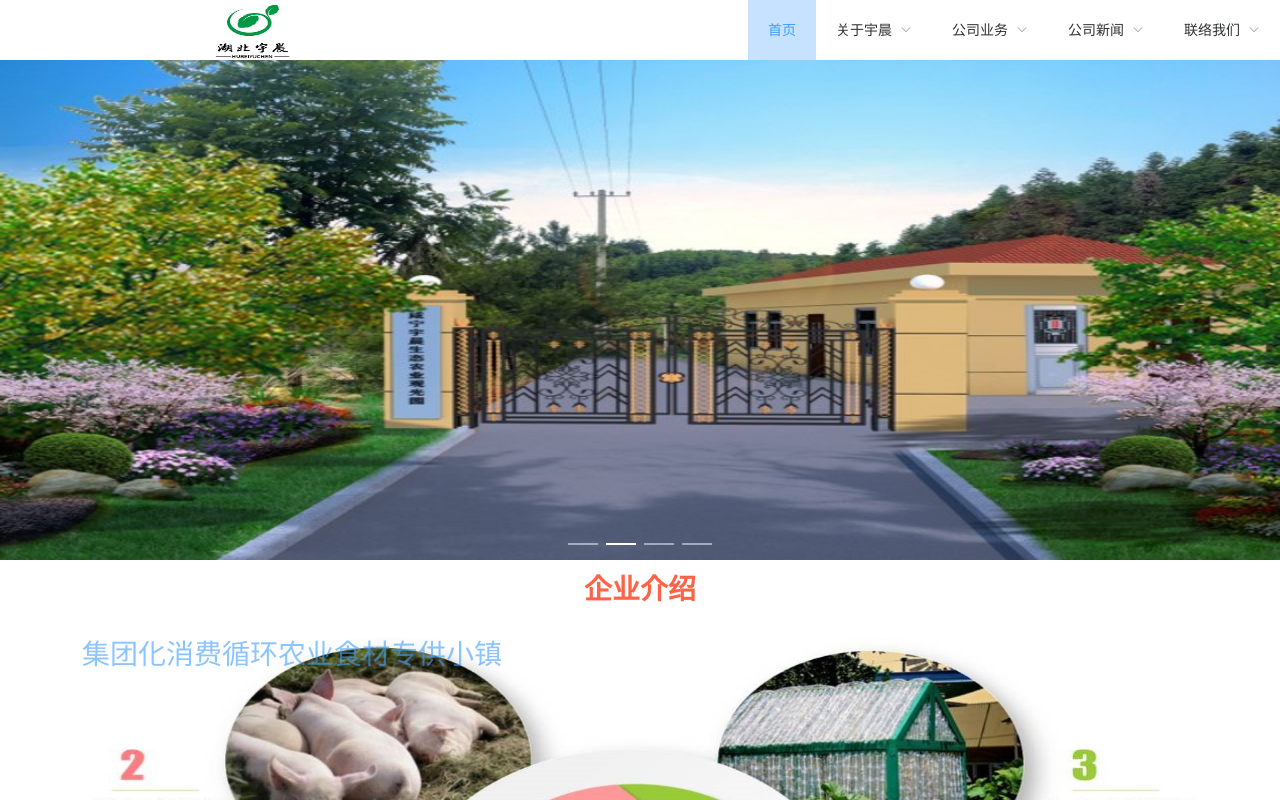
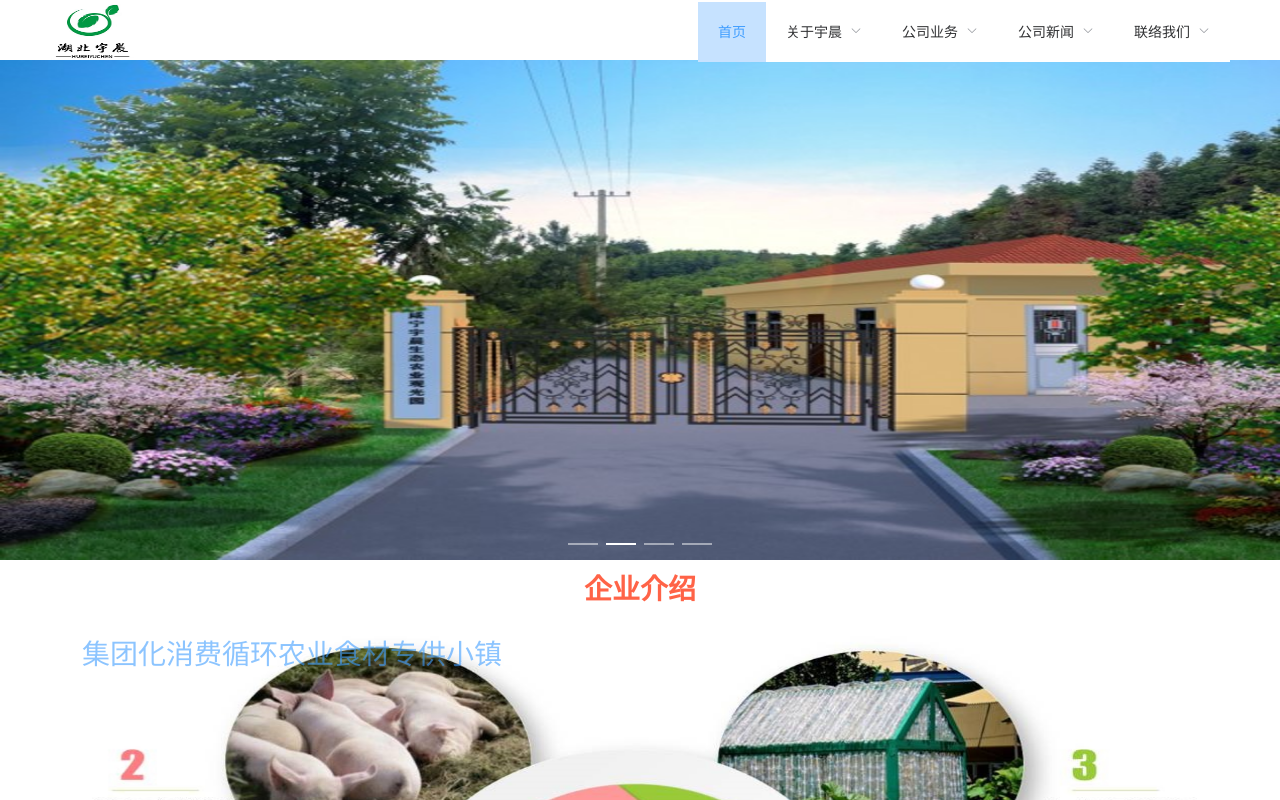
Before and after one commit to ChoiceAndEffort/muye20210530, a Vue app: page /home in a window 1280 px wide. Built offline with nearby package versions, Linux system fonts and the light colour scheme.

Commit message:
feat:调整样式

```diff
--- a/src/components/header.vue
+++ b/src/components/header.vue
@@ -1,11 +1,16 @@
 <template>
-  <div class="header" v-if="!isMobile">
+  <div class="header" :class="{pc:!isMobile}">
+    <div class="content">
       <div class="left">
         <h1 v-show="false">湖北宇晨农牧有限公司</h1>
         <img src="../assets/images/logo.png" alt srcset />
       </div>
       <div class="right">
+        <div class="icon" @click="show=!show" v-if="isMobile">
+          <van-icon name="wap-nav" />
+        </div>
         <el-menu
+          v-else
           :default-active="activeIndex"
           class="el-menu-demo"
           mode="horizontal"
@@ -36,17 +41,50 @@
         </el-menu>
       </div>
     </div>
+    <van-popup v-model="show" position="top" v-if="isMobile" :style="{ height: '70%' }">
+      <van-collapse v-model="activeNames" accordion>
+        <template v-for="item in menuList">
+          <div
+            class="van-collapse-item-father"
+            v-if="!(item.children&&item.children.length>0)"
+            :key="item.index"
+            @click="handleGoPage(item.url)"
+          >
+            <div class="son">{{item.name}}</div>
+          </div>
+          <van-collapse-item :title="item.name" :name="item.index" v-else :key="item.index">
+            <div
+              class="van-collapse-item-son"
+              v-for="son in item.children"
+              :index="son.index"
+              :key="son.index"
+              @click="handleGoPage(son.url)"
+            >{{ son.name }}</div>
+          </van-collapse-item>
+        </template>
+      </van-collapse>
+    </van-popup>
+  </div>
 </template>
 
 <script>
+import { Icon, Popup, Collapse, CollapseItem } from "vant";
 import { menuList } from "@/public/companyList";
 export default {
   name: "Header",
   inject: ["isMobile"],
+  components: {
+    "van-popup": Popup,
+    "van-icon": Icon,
+    "van-collapse": Collapse,
+    "van-collapse-item": CollapseItem,
+  },
   data() {
     return {
+      activeNames: [],
       activeIndex: "",
       menuList,
+      show: false,
     };
   },
   watch: {
@@ -77,6 +115,9 @@ export default {
     handleGoPage(url) {
       this.$router.push({ name: url });
     },
+    handleShow() {
+      this.show = true;
+    },
   },
 };
 </script>
@@ -84,23 +125,38 @@ export default {
 <style lang="less" scoped>
 @height: 60px;
 .header {
-  z-index: 100;
+  z-index: 1000;
   height: @height;
-  display: flex;
-  justify-content: space-between;
   position: sticky;
   background: #fff;
   top: 0px;
-
+  .content {
+    display: flex;
+    justify-content: space-between;
+    align-items: center;
+  }
   .left {
     display: inline-block;
     img {
-      height: 100%;
+      height: 60px;
       width: 100px;
-      margin-left: 200px;
     }
   }
-
+  .right {
+    margin-right: 10px;
+    font-size: 36px;
+    color: #c1c1c1;
+  }
+  .van-collapse-item-father {
+    padding: 0px 16px;
+    .son {
+      border-bottom: 1px solid #ccc;
+      padding: 10px 0;
+    }
+  }
+  .van-collapse-item-son {
+    padding: 5px 0;
+  }
   /deep/.el-submenu__icon-arrow {
     right: 0px;
   }
@@ -115,5 +171,18 @@ export default {
     border-bottom: none !important;
     background: #c6e2ff !important;
   }
+  /deep/.van-popup--top {
+    top: 60px;
+    text-align: left;
+  }
+  /deep/ .van-overlay {
+    top: 60px;
+  }
+}
+.pc {
+  .content {
+    width: 1200px;
+    margin: 0 auto;
+  }
 }
 </style>
--- a/src/components/muban.vue
+++ b/src/components/muban.vue
@@ -1,5 +1,5 @@
 <template>
-  <div class="mu-ban">
+  <div class="mu-ban" :class="{pc:!isMobile}">
     <Header />
     <div class="mu-ban-content">
       <slot />
@@ -11,6 +11,7 @@
 <script>
 export default {
   name: "MuBan",
+  inject: ["isMobile"],
   data() {
     return {};
   },
@@ -23,9 +24,11 @@ export default {
   display: flex;
   flex-direction: column;
   height: 100%;
-  // min-width: 1000px;
   .mu-ban-content {
     flex: 1;
   }
 }
+.pc {
+  min-width: 1000px;
+}
 </style>
--- a/src/views/company/Index.vue
+++ b/src/views/company/Index.vue
@@ -92,7 +92,7 @@ export default {
   }
   .isMobile {
     width: 100%;
-    padding: 0.2rem;
+    padding: 10px;
   }
   .introduce-list {
     display: flex;
--- a/src/views/company/history/Index.vue
+++ b/src/views/company/history/Index.vue
@@ -1,6 +1,6 @@
 <template>
   <div class="history">
-    <div class="title">发展历程</div>
+    <div class="title" v-if="!isMobile">发展历程</div>
     <el-timeline>
       <el-timeline-item timestamp="2021/04/14" placement="top">
         <el-card>
@@ -21,6 +21,7 @@
 <script>
 export default {
   name: "History",
+    inject: ["isMobile"],
   data() {
     return {};
   },
--- a/src/views/company/honor/Index.vue
+++ b/src/views/company/honor/Index.vue
@@ -1,12 +1,13 @@
 <template>
   <div class="honor">
-    <div class="title">荣誉资质</div>
+    <div class="title" v-if="!isMobile">荣誉资质</div>
   </div>
 </template>
 
 <script>
 export default {
   name: "Honor",
+  inject: ["isMobile"],
   data() {
     return {};
   },
--- a/src/views/company/introduce/Index.vue
+++ b/src/views/company/introduce/Index.vue
@@ -1,6 +1,6 @@
 <template>
   <div class="introduce">
-    <div class="title">企业介绍</div>
+    <div class="title" v-if="!isMobile">企业介绍</div>
     <p>湖北宇晨农牧有限公司是专业从事优良PIC配套系种猪生产及生猪养殖新技术、新设备市场开发与推广，生态化种养殖的公司。现拥有湖北江夏1000头、罗田2000头PIC配套系祖代种猪场各1个，湖北罗田600头新美系原种猪场1个、湖北团风“公司+家庭农场”1个，广西钦州计划新建年出栏30万头生猪养殖基地1个，形成年出栏优质PIC父母代种猪3万头，育肥猪7万头，年出栏40万头的生猪养殖产业。</p>
 
     <p>公司以发展生态循环农业为主题，计划建成占地1000亩的现代生态循环农业科技示范园，以“猪-沼-水生蔬菜-无公害果蔬”生态循环模式，打造集科学研究、种苗繁育、生产示范、种养结合、乡村振兴、休闲体验教育为一体的生态循环农业科技示范园。</p>
@@ -10,6 +10,7 @@
 <script>
 export default {
   name: "Introduce",
+  inject: ["isMobile"],
   data() {
     return {};
   },
--- a/src/views/company/video/Index.vue
+++ b/src/views/company/video/Index.vue
@@ -1,12 +1,13 @@
 <template>
   <div class="video">
-    <div class="title">视频中心</div>
+    <div class="title" v-if="!isMobile">视频中心</div>
   </div>
 </template>
 
 <script>
 export default {
   name: "Video",
+  inject: ["isMobile"],
   data() {
     return {};
   },
--- a/src/views/company/words/Index.vue
+++ b/src/views/company/words/Index.vue
@@ -1,6 +1,6 @@
 <template>
   <div class="words" :class="{isMobile:isMobile}">
-    <div class="title">总经理寄语</div>
+    <div class="title" v-if="!isMobile">总经理寄语</div>
     <div class="top">
       <div class="left">
         <el-image style="width: 300px; height: 300px" :src="leader" fit="cover"></el-image>
--- a/src/views/contactUs/Index.vue
+++ b/src/views/contactUs/Index.vue
@@ -1,5 +1,5 @@
 <template>
-  <div class="contact-us">
+  <div class="contact-us" :class="{pc:!isMobile}">
     <div class="contact-us-img">
       <img :src="contact" alt srcset />
     </div>
@@ -14,6 +14,7 @@ import contact from "@/assets/images/contact.jpg";
 
 export default {
   name: "ContactUs",
+  inject: ["isMobile"],
   data() {
     return {
       contact,
@@ -34,8 +35,11 @@ export default {
     }
   }
   .content {
-    width: 1200px;
-    margin: 0 auto;
+    width: 100%;
   }
 }
+.pc {
+  width: 1200px;
+  margin: 0 auto;
+}
 </style>
--- a/src/views/news/industryNews/Index.vue
+++ b/src/views/news/industryNews/Index.vue
@@ -1,12 +1,13 @@
 <template>
   <div class="industry-news">
-    <div class="title">行业动态</div>
+    <div class="title" v-if="!isMobile">行业动态</div>
   </div>
 </template>
 
 <script>
 export default {
   name: "IndustryNews",
+  inject: ["isMobile"],
   data() {
     return {};
   },
--- a/src/views/news/notice/Index.vue
+++ b/src/views/news/notice/Index.vue
@@ -1,6 +1,6 @@
 <template>
   <div class="notice">
-    <div class="title">公司动态</div>
+    <div class="title" v-if="!isMobile">公司动态</div>
     <ul>
       <li
         v-for="(item,index) in  dealList"
@@ -24,6 +24,7 @@
 import { mockNewsList } from "@/public/companyList";
 export default {
   name: "ContactUs",
+  inject: ["isMobile"],
   data() {
     return {
       mockNewsList,
```
Lines whose indentation alone changed are shown as unchanged.
